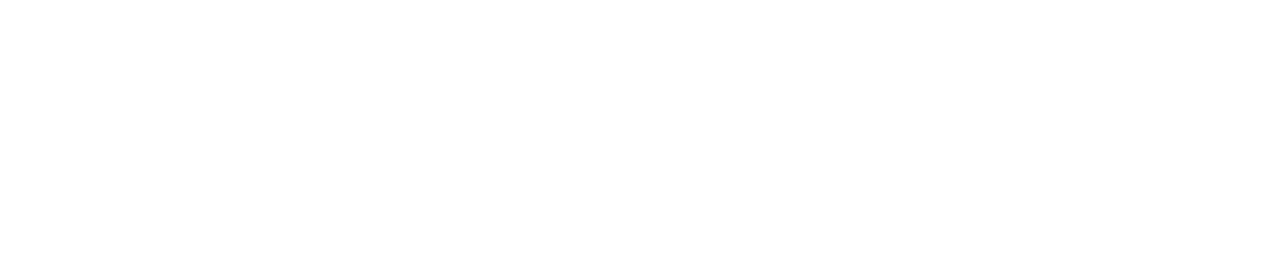
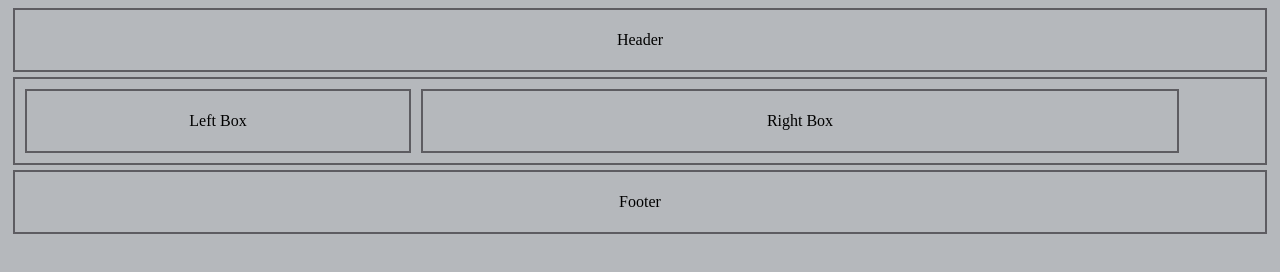
Before and after one commit to occook/UI-A1-E1, a plain HTML site: page index.html in a window 1280 px wide. Drawn offline with Linux system fonts and the light colour scheme.

Commit message:
Div elements are now formatted correctly and are liquid.

```diff
--- a/index.html
+++ b/index.html
@@ -6,14 +6,16 @@
 
   <body>
     <div id="header">
+      <p>Header</p>
     </div>
 
     <div id="body">
-      <div id="leftBox"></div>
-      <div id="rightBox"></div>
+      <div id="leftBox"><p>Left Box</p></div>
+      <div id="rightBox"> <p>Right Box</p></div>
     </div>
 
     <div id="footer">
+      <p>Footer</p>
     </div>
   </body>
 
--- a/styling.css
+++ b/styling.css
@@ -1,3 +1,35 @@
-p{
-  background-color: #111112;
+body{
+  background-color: #b5b8bc;
+  text-align: center;
 }
+
+div{
+  border: 2px solid #5d5c61;
+  margin: 5px;
+  padding: 5px;
+}
+
+#header{
+
+}
+
+#body{
+  display: flex;
+  flex-wrap: nowrap;
+}
+
+#leftBox{
+  float: left;
+  width: 30%;
+  position: relative;
+}
+
+#rightBox{
+  float: right;
+  width: 60%;
+  position: relative;
+}
+
+#footer{
+
+}
```
